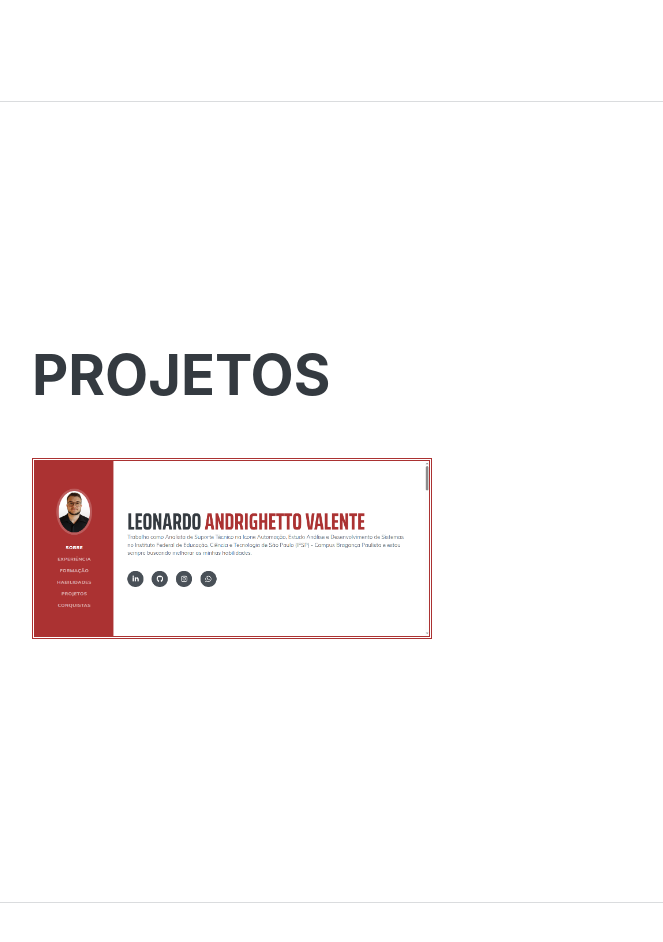
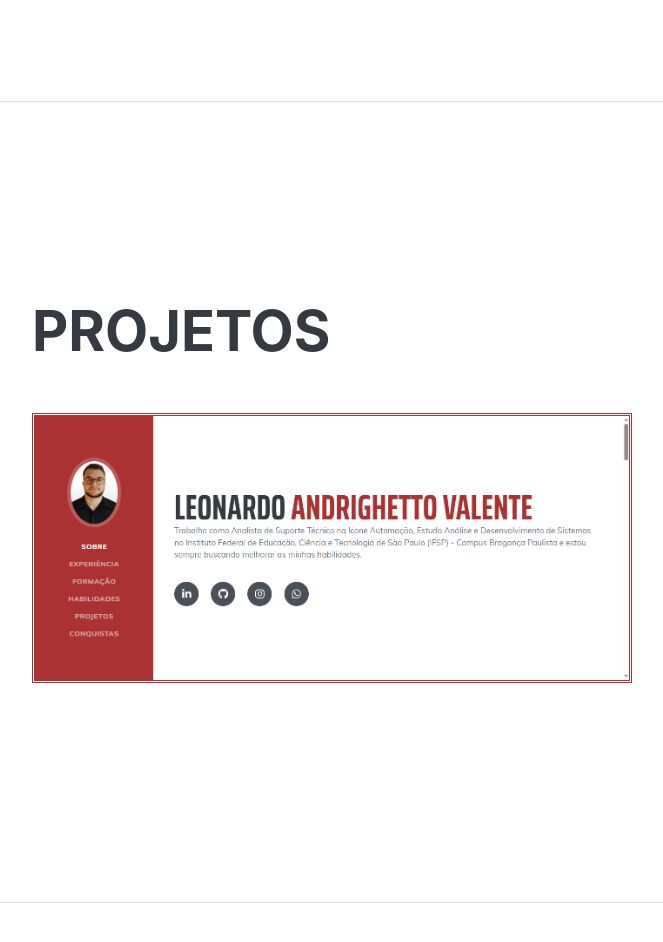
Before and after one commit to LeonardoV61/LeonardoV61.github.io, a plain HTML site: page index.html in a window 1280 px wide. Shown: the part 3408-4350 px from the top of the page, without its empty margins (288-951 px from the left). Drawn offline with nearby package versions, Linux system fonts and the light colour scheme; a web font is replaced by a local one.

Commit message:
Add files via upload

```diff
--- a/css/styles.css
+++ b/css/styles.css
@@ -1620,6 +1620,9 @@ a:not([href]):not([class]), a:not([href]):not([class]):hover {
   .text-sm-center {
     text-align: center !important;
   }
+  #screenshot {
+    width: 400px !important;
+  }
 }
 @media (min-width: 768px) {
   .float-md-start {
@@ -2116,6 +2119,9 @@ a:not([href]):not([class]), a:not([href]):not([class]):hover {
   .text-md-center {
     text-align: center !important;
   }
+  #screenshot {
+    width: 500px !important;
+  }
 }
 @media (min-width: 992px) {
   .float-lg-start {
@@ -2611,6 +2617,9 @@ a:not([href]):not([class]), a:not([href]):not([class]):hover {
   }
   .text-lg-center {
     text-align: center !important;
+  }
+  #screenshot {
+    width: 600px !important;
   }
 }
 @media (min-width: 1200px) {
@@ -3685,13 +3694,6 @@ p.lead {
   font-weight: 400;
 }
 
-/*.subheading {
-  font-family: "Saira Extra Condensed", -apple-system, BlinkMacSystemFont, "Segoe UI", Roboto, "Helvetica Neue", Arial, sans-serif, "Apple Color Emoji", "Segoe UI Emoji", "Segoe UI Symbol", "Noto Color Emoji";
-  text-transform: uppercase;
-  font-weight: 500;
-  font-size: 1.5rem;
-}*/
-
 #sideNav {
   padding-left: 1rem;
   padding-right: 1rem;
@@ -3803,7 +3805,7 @@ section.resume-section .resume-section-content {
   margin-left: 2.5rem;
 }
 #screenshot {
-  width: 400px;
+  width: 20em;
   border-color: #AB3232;
   border-style: double;
   cursor: pointer;
```
